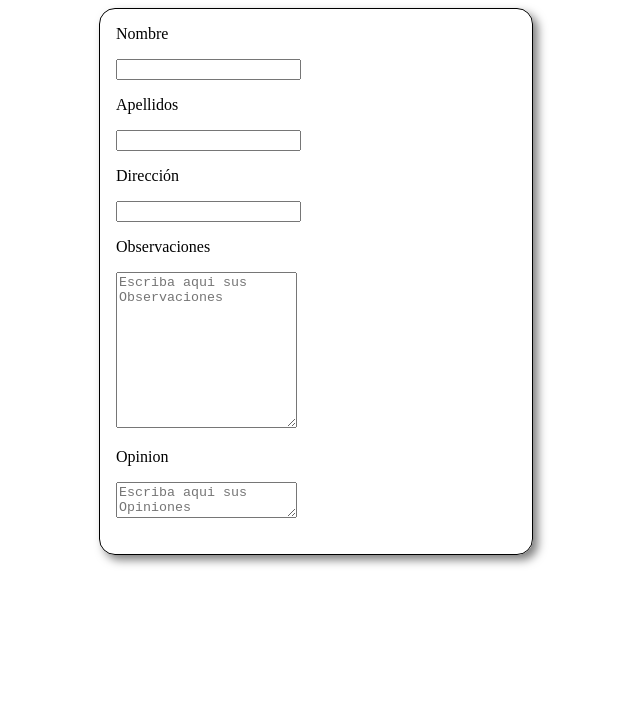
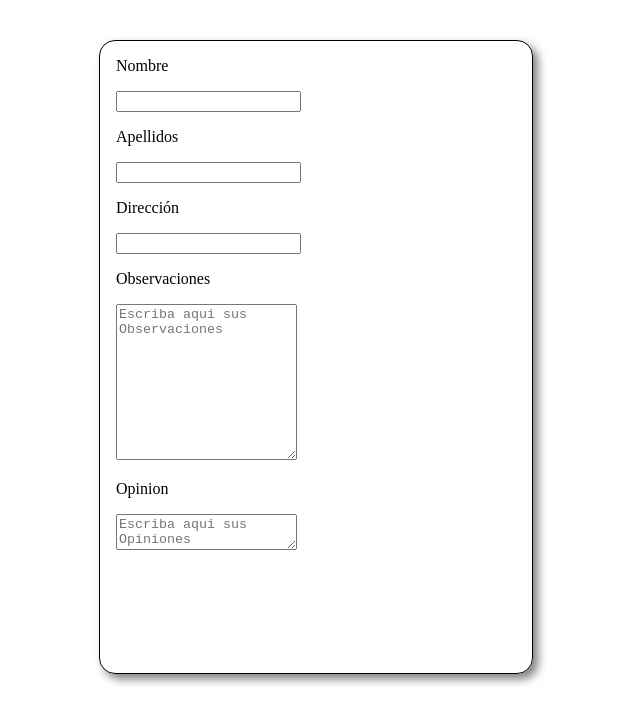
Before and after one commit to JulioMontejano/HTML, a plain HTML site: page PROYECTOS/Forms/index.html in a window 1280 px wide. Shown: the whole page, without its empty margins (324-964 px from the left). Drawn offline with Linux system fonts and the light colour scheme; files that its build step writes are made by us from their sources.

Commit message:
Hecho el formulario y el css

```diff
--- a/PROYECTOS/Forms/index.css
+++ b/PROYECTOS/Forms/index.css
@@ -1,5 +1,7 @@
 form{
     margin: 0 auto;
+    margin-top: 40px;
+    height: 600px;
     width: 400px;
     padding: 1em;
     border: 1px solid black;
```
